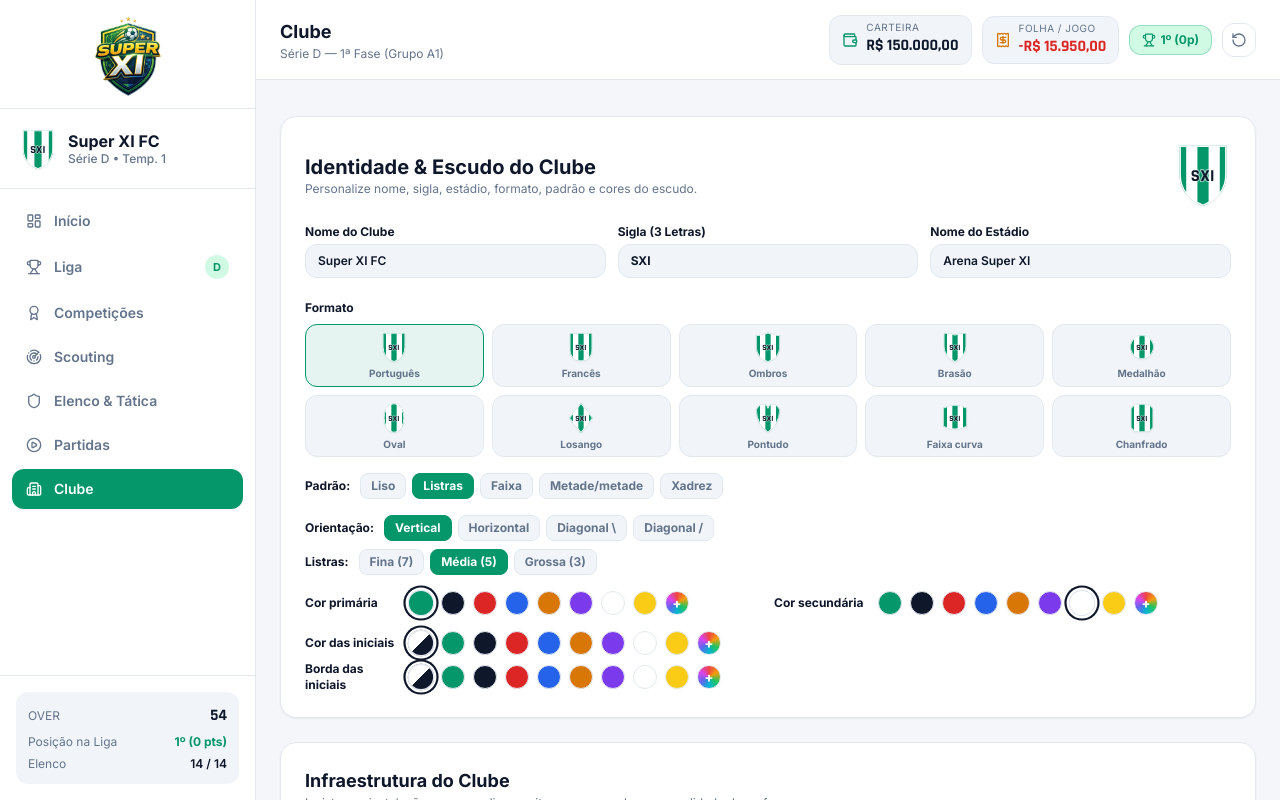
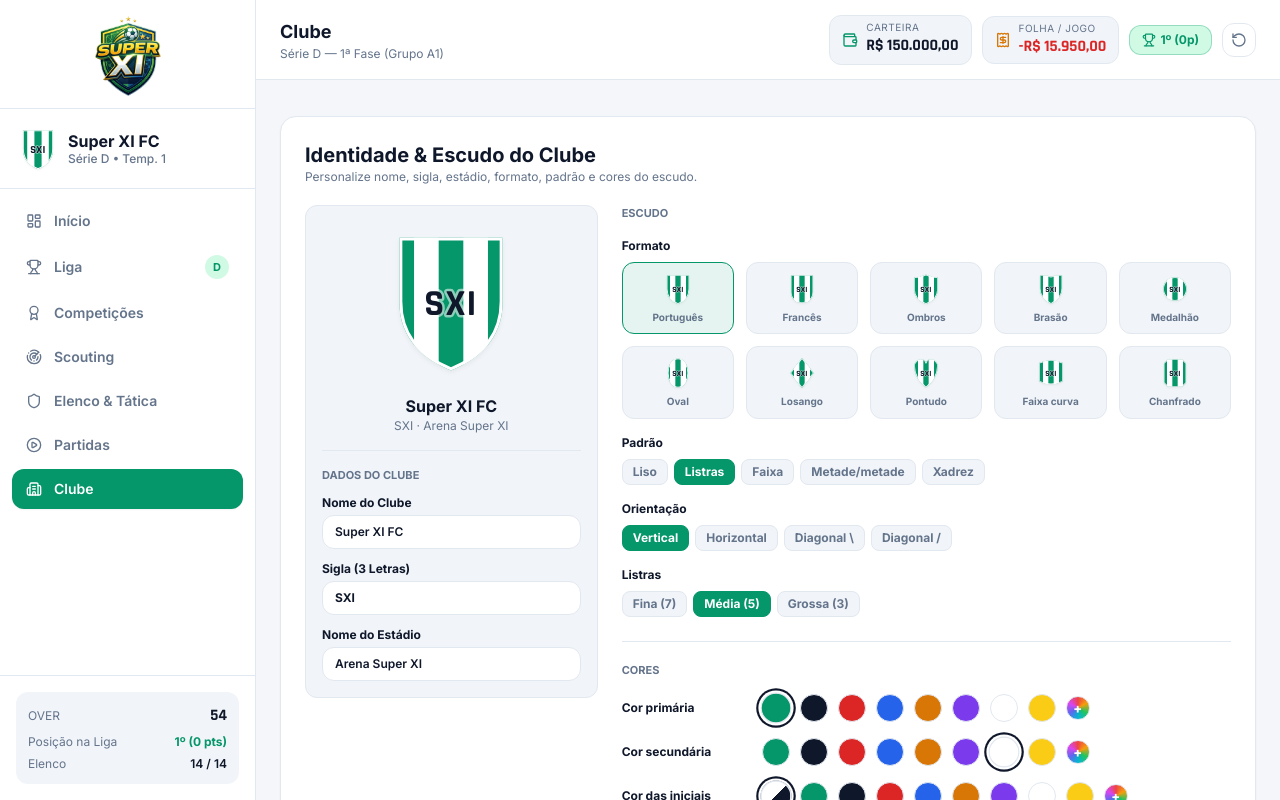
Before and after one commit to adrinoxdev/super-xi, a Vue app: page /#/club in a window 1280 px wide. Both pictures are taken after a click on the button "Listras". Shown: the top 800 px of the page. Built offline with nearby package versions, Linux system fonts and the light colour scheme.

Commit message:
refactor(club): reorganiza layout de Identidade & Escudo em duas colunas

```diff
--- a/src/components/club/IdentityEditor.vue
+++ b/src/components/club/IdentityEditor.vue
@@ -35,23 +35,36 @@ const chip = (on: boolean) => [
 </script>
 
 <template>
-  <BaseCard padding="p-4 sm:p-6" class="space-y-4">
-    <div class="flex items-center justify-between gap-3">
+  <BaseCard padding="p-4 sm:p-6" class="space-y-5">
     <div class="min-w-0">
       <h2 class="text-lg sm:text-xl font-bold text-ink break-words">Identidade & Escudo do Clube</h2>
       <p class="text-xs text-ink-muted break-words">Personalize nome, sigla, estádio, formato, padrão e cores do escudo.</p>
     </div>
-      <ClubCrest class="shrink-0" size="lg" />
+
+    <div class="grid grid-cols-1 lg:grid-cols-3 gap-5 lg:gap-6">
+      <!-- Coluna esquerda: prévia + dados -->
+      <div class="min-w-0 rounded-xl border border-borderline bg-subtle p-4 space-y-4 lg:self-start">
+        <div class="flex flex-col items-center gap-3 text-center">
+          <div class="w-32 h-40 flex items-center justify-center overflow-hidden">
+            <div class="scale-[2.2] origin-center">
+              <ClubCrest size="lg" />
+            </div>
+          </div>
+          <div class="min-w-0 max-w-full">
+            <p class="text-base font-bold text-ink break-words">{{ club.name }}</p>
+            <p class="text-xs text-ink-muted break-words">{{ club.shortName }} · {{ club.stadiumName }}</p>
+          </div>
         </div>
 
-    <div class="grid grid-cols-1 sm:grid-cols-3 gap-3 text-xs">
+        <div class="border-t border-borderline pt-4 space-y-3 text-xs">
+          <h3 class="text-[11px] font-bold uppercase text-ink-muted">Dados do clube</h3>
           <div class="min-w-0">
             <label class="font-bold text-ink block mb-1">Nome do Clube</label>
             <input
               v-model="club.name"
               @change="saveIdentity"
               maxlength="24"
-          class="w-full px-3 py-2 rounded-xl bg-subtle border border-borderline font-semibold text-ink"
+              class="w-full px-3 py-2 rounded-xl bg-surface border border-borderline font-semibold text-ink"
             />
           </div>
           <div class="min-w-0">
@@ -61,7 +74,7 @@ const chip = (on: boolean) => [
               @input="setShortName(($event.target as HTMLInputElement).value)"
               @change="saveIdentity"
               maxlength="3"
-          class="w-full px-3 py-2 rounded-xl bg-subtle border border-borderline font-bold text-ink uppercase"
+              class="w-full px-3 py-2 rounded-xl bg-surface border border-borderline font-bold text-ink uppercase"
             />
           </div>
           <div class="min-w-0">
@@ -70,14 +83,20 @@ const chip = (on: boolean) => [
               v-model="club.stadiumName"
               @change="saveIdentity"
               maxlength="28"
-          class="w-full px-3 py-2 rounded-xl bg-subtle border border-borderline font-semibold text-ink"
+              class="w-full px-3 py-2 rounded-xl bg-surface border border-borderline font-semibold text-ink"
             />
           </div>
         </div>
+      </div>
 
-    <div class="space-y-1.5">
-      <span class="text-xs font-bold text-ink">Formato</span>
-      <div class="grid grid-cols-5 gap-2">
+      <!-- Coluna direita: escudo + cores -->
+      <div class="min-w-0 lg:col-span-2 space-y-6">
+        <section class="space-y-4">
+          <h3 class="text-[11px] font-bold uppercase text-ink-muted">Escudo</h3>
+
+          <div class="space-y-2">
+            <span class="text-xs font-bold text-ink block">Formato</span>
+            <div class="grid grid-cols-3 sm:grid-cols-5 gap-3">
               <button
                 type="button"
                 v-for="sh in CREST_SHAPES"
@@ -85,7 +104,7 @@ const chip = (on: boolean) => [
                 @click="setCrestShape(sh.id)"
                 :aria-pressed="club.crestShape === sh.id"
                 :class="[
-            'flex flex-col items-center gap-1 p-1.5 rounded-xl border',
+                  'flex flex-col items-center gap-1.5 p-2.5 rounded-xl border',
                   club.crestShape === sh.id ? 'border-emeraldpro bg-emeraldpro/10' : 'border-borderline bg-subtle'
                 ]"
               >
@@ -95,16 +114,19 @@ const chip = (on: boolean) => [
             </div>
           </div>
 
-    <div class="flex flex-wrap items-center gap-1.5">
-      <span class="text-xs font-bold text-ink mr-1">Padrão:</span>
+          <div class="space-y-2">
+            <span class="text-xs font-bold text-ink block">Padrão</span>
+            <div class="flex flex-wrap gap-1.5">
               <button type="button" v-for="p in CREST_PATTERNS" :key="p.id" @click="setCrestPattern(p.id)" :class="chip(club.crestPattern === p.id)">
                 {{ p.label }}
               </button>
             </div>
+          </div>
 
-    <div v-if="club.crestPattern !== 'liso'" class="space-y-2">
-      <div class="flex flex-wrap items-center gap-1.5">
-        <span class="text-xs font-bold text-ink mr-1">Orientação:</span>
+          <template v-if="club.crestPattern !== 'liso'">
+            <div class="space-y-2">
+              <span class="text-xs font-bold text-ink block">Orientação</span>
+              <div class="flex flex-wrap gap-1.5">
                 <button
                   type="button"
                   v-for="o in CREST_ORIENTATIONS"
@@ -115,8 +137,10 @@ const chip = (on: boolean) => [
                   {{ o.label }}
                 </button>
               </div>
-      <div v-if="club.crestPattern === 'listras' || club.crestPattern === 'xadrez'" class="flex flex-wrap items-center gap-1.5">
-        <span class="text-xs font-bold text-ink mr-1">{{ club.crestPattern === 'xadrez' ? 'Casas:' : 'Listras:' }}</span>
+            </div>
+            <div v-if="club.crestPattern === 'listras' || club.crestPattern === 'xadrez'" class="space-y-2">
+              <span class="text-xs font-bold text-ink block">{{ club.crestPattern === 'xadrez' ? 'Casas' : 'Listras' }}</span>
+              <div class="flex flex-wrap gap-1.5">
                 <button
                   type="button"
                   v-for="s in CREST_STRIPE_OPTIONS"
@@ -128,10 +152,15 @@ const chip = (on: boolean) => [
                 </button>
               </div>
             </div>
+          </template>
+        </section>
 
-    <div class="grid grid-cols-1 sm:grid-cols-2 gap-3">
-      <div class="flex flex-wrap items-center gap-2">
-        <span class="text-xs font-bold text-ink w-24">Cor primária</span>
+        <section class="border-t border-borderline pt-5 space-y-4">
+          <h3 class="text-[11px] font-bold uppercase text-ink-muted">Cores</h3>
+
+          <div class="flex flex-col sm:flex-row sm:items-center gap-2 sm:gap-3">
+            <span class="text-xs font-bold text-ink sm:w-32 shrink-0">Cor primária</span>
+            <div class="flex flex-wrap items-center gap-2.5 min-w-0">
               <button
                 type="button"
                 v-for="c in CREST_COLORS"
@@ -140,12 +169,15 @@ const chip = (on: boolean) => [
                 :aria-label="`Cor primária ${c}`"
                 :style="{ backgroundColor: c }"
                 :class="club.primaryColor.toLowerCase() === c.toLowerCase() ? 'ring-2 ring-offset-2 ring-ink scale-110' : ''"
-          class="w-6 h-6 rounded-full border border-borderline transition-transform"
+                class="w-7 h-7 rounded-full border border-borderline transition-transform"
               ></button>
               <CustomColorPicker :model-value="club.primaryColor" :presets="CREST_COLORS" label="cor primária" @pick="setPrimaryColor" />
             </div>
-      <div class="flex flex-wrap items-center gap-2">
-        <span class="text-xs font-bold text-ink w-24">Cor secundária</span>
+          </div>
+
+          <div class="flex flex-col sm:flex-row sm:items-center gap-2 sm:gap-3">
+            <span class="text-xs font-bold text-ink sm:w-32 shrink-0">Cor secundária</span>
+            <div class="flex flex-wrap items-center gap-2.5 min-w-0">
               <button
                 type="button"
                 v-for="c in CREST_COLORS"
@@ -154,15 +186,15 @@ const chip = (on: boolean) => [
                 :aria-label="`Cor secundária ${c}`"
                 :style="{ backgroundColor: c }"
                 :class="club.secondaryColor.toLowerCase() === c.toLowerCase() ? 'ring-2 ring-offset-2 ring-ink scale-110' : ''"
-          class="w-6 h-6 rounded-full border border-borderline transition-transform"
+                class="w-7 h-7 rounded-full border border-borderline transition-transform"
               ></button>
               <CustomColorPicker :model-value="club.secondaryColor" :presets="CREST_COLORS" label="cor secundária" @pick="setSecondaryColor" />
             </div>
           </div>
 
-    <div class="space-y-1.5">
-      <div class="flex flex-wrap items-center gap-2">
-        <span class="text-xs font-bold text-ink w-24">Cor das iniciais</span>
+          <div class="flex flex-col sm:flex-row sm:items-center gap-2 sm:gap-3">
+            <span class="text-xs font-bold text-ink sm:w-32 shrink-0">Cor das iniciais</span>
+            <div class="flex flex-wrap items-center gap-2.5 min-w-0">
               <button
                 type="button"
                 @click="setCrestTextColor('auto')"
@@ -171,7 +203,7 @@ const chip = (on: boolean) => [
                 :aria-pressed="club.crestTextColor === 'auto'"
                 :style="{ background: 'linear-gradient(135deg, #ffffff 50%, #0F172A 50%)' }"
                 :class="club.crestTextColor === 'auto' ? 'ring-2 ring-offset-2 ring-ink scale-110' : ''"
-          class="w-6 h-6 rounded-full border border-borderline transition-transform"
+                class="w-7 h-7 rounded-full border border-borderline transition-transform"
               ></button>
               <button
                 type="button"
@@ -181,12 +213,15 @@ const chip = (on: boolean) => [
                 :aria-label="`Cor das iniciais ${c}`"
                 :style="{ backgroundColor: c }"
                 :class="isText(c) ? 'ring-2 ring-offset-2 ring-ink scale-110' : ''"
-          class="w-6 h-6 rounded-full border border-borderline transition-transform"
+                class="w-7 h-7 rounded-full border border-borderline transition-transform"
               ></button>
               <CustomColorPicker :model-value="club.crestTextColor" :presets="TEXT_COLORS" label="cor das iniciais" @pick="setCrestTextColor" />
             </div>
-      <div class="flex flex-wrap items-center gap-2">
-        <span class="text-xs font-bold text-ink w-24">Borda das iniciais</span>
+          </div>
+
+          <div class="flex flex-col sm:flex-row sm:items-center gap-2 sm:gap-3">
+            <span class="text-xs font-bold text-ink sm:w-32 shrink-0">Borda das iniciais</span>
+            <div class="flex flex-wrap items-center gap-2.5 min-w-0">
               <button
                 type="button"
                 @click="setCrestTextStroke('auto')"
@@ -195,7 +230,7 @@ const chip = (on: boolean) => [
                 :aria-pressed="club.crestTextStroke === 'auto'"
                 :style="{ background: 'linear-gradient(135deg, #ffffff 50%, #0F172A 50%)' }"
                 :class="club.crestTextStroke === 'auto' ? 'ring-2 ring-offset-2 ring-ink scale-110' : ''"
-          class="w-6 h-6 rounded-full border border-borderline transition-transform"
+                class="w-7 h-7 rounded-full border border-borderline transition-transform"
               ></button>
               <button
                 type="button"
@@ -205,13 +240,17 @@ const chip = (on: boolean) => [
                 :aria-label="`Borda das iniciais ${c}`"
                 :style="{ backgroundColor: c }"
                 :class="club.crestTextStroke.toLowerCase() === c.toLowerCase() ? 'ring-2 ring-offset-2 ring-ink scale-110' : ''"
-          class="w-6 h-6 rounded-full border border-borderline transition-transform"
+                class="w-7 h-7 rounded-full border border-borderline transition-transform"
               ></button>
               <CustomColorPicker :model-value="club.crestTextStroke" :presets="TEXT_COLORS" label="borda das iniciais" @pick="setCrestTextStroke" />
             </div>
+          </div>
+
           <p v-if="lowContrast" class="text-[11px] text-ink-muted break-words" role="status">
             Atenção: contraste baixo entre as iniciais e o fundo do escudo. Pode ficar difícil de ler.
           </p>
+        </section>
+      </div>
     </div>
   </BaseCard>
 </template>
```
Lines whose indentation alone changed are shown as unchanged.
